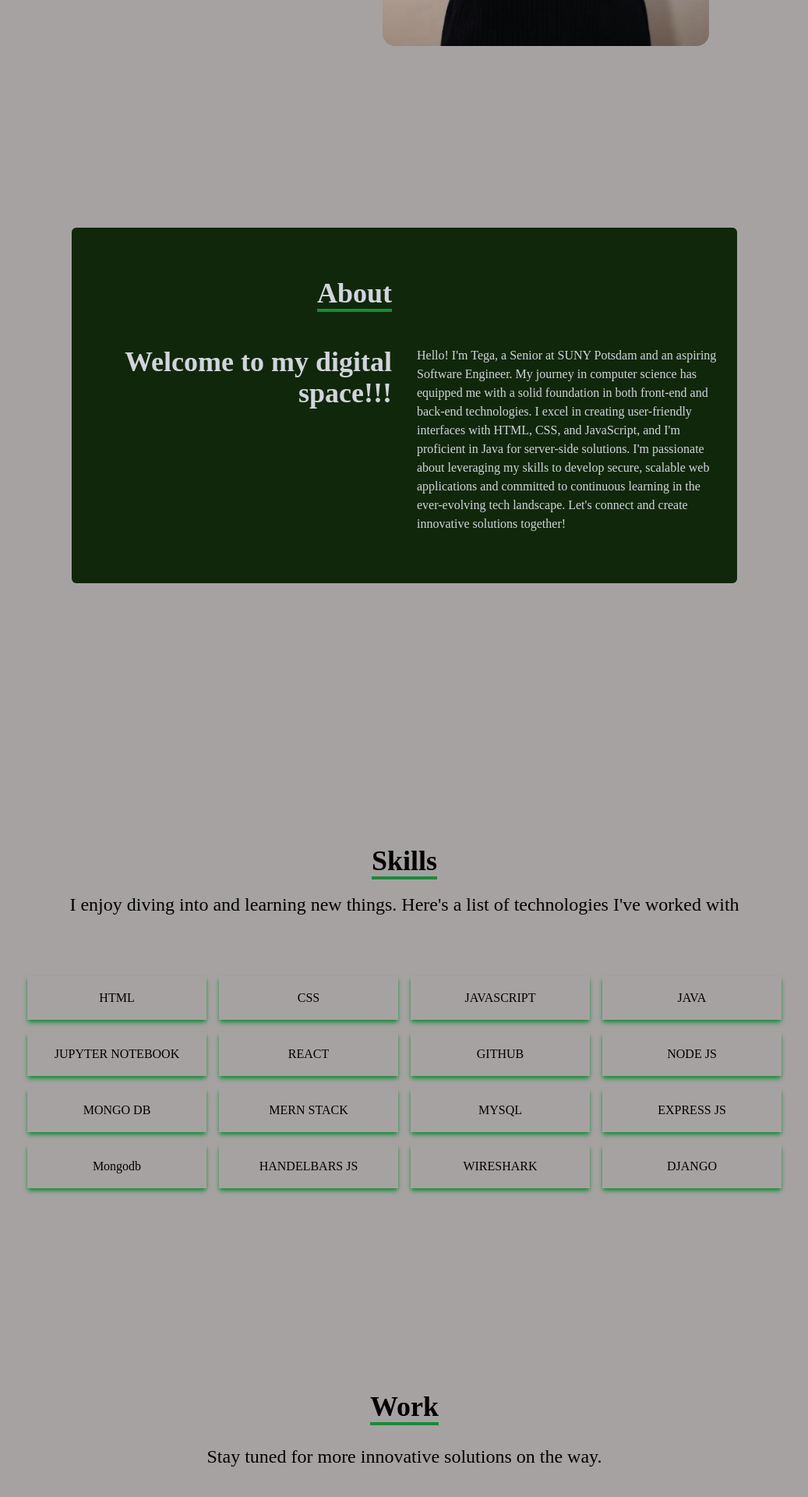
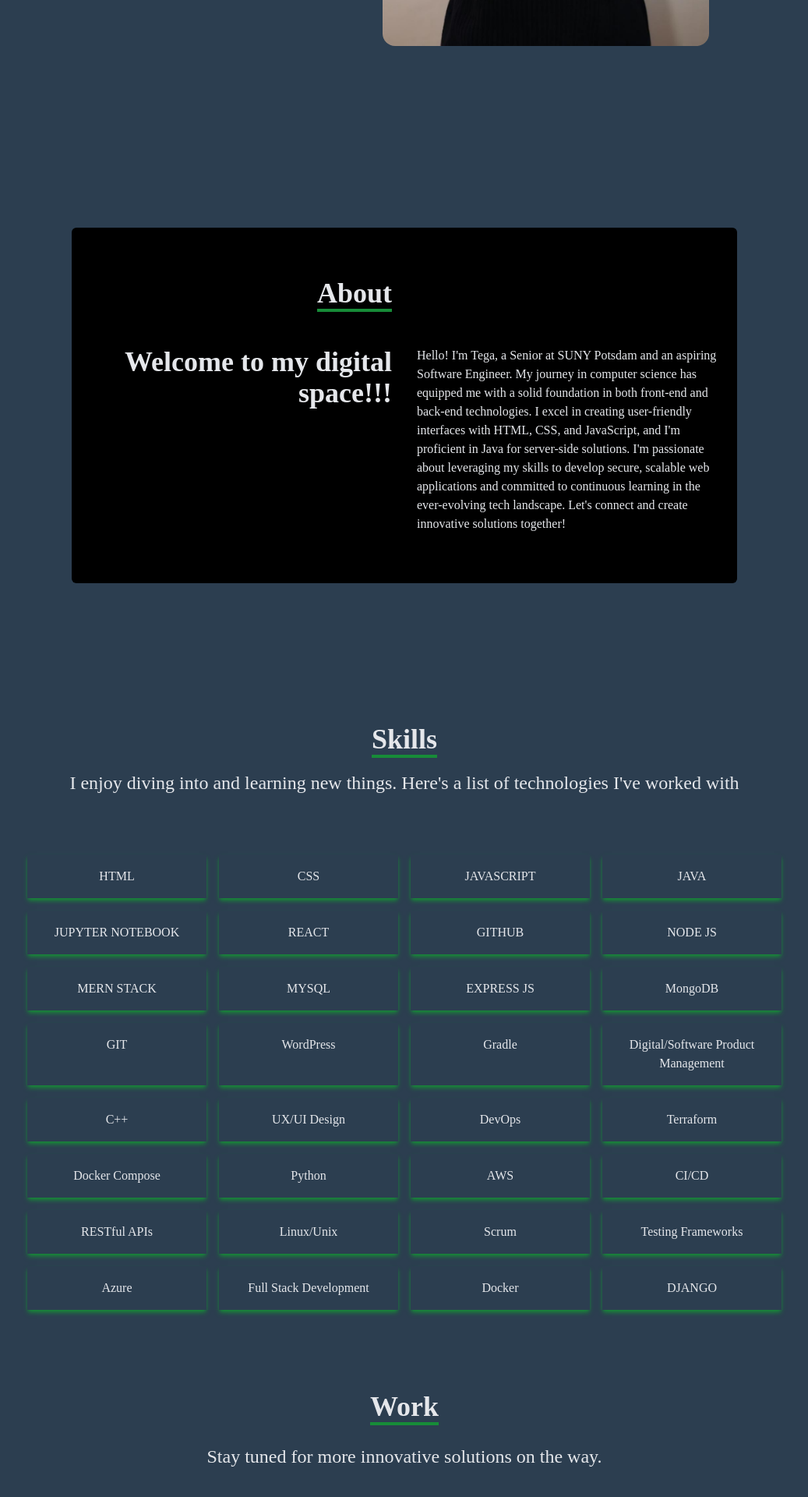
Before and after one commit to tegaomare/react-personal-portfolio, a React (Create React App) app: page / in a window 1280 px wide. Shown: the part 680-2600 px from the top of the page at 78% size, without its empty margins (121-1158 px from the left). Built offline with nearby package versions, Linux system fonts and the light colour scheme.

Commit message:
made a major webpage design change(bg-color, text-color), added more skills to the skill sections

```diff
--- a/src/components/About.jsx
+++ b/src/components/About.jsx
@@ -5,10 +5,10 @@ const About = () => {
     <div
       name="about"
       id="about"
-      className="w-full h-screen bg-[#A6A2A2] text-gray-300"
+      className="w-full h-screen bg-[#2C3E50] text-gray-200"
     >
       <div className="flex flex-col justify-center items-center w-full h-full">
-        <div className=" py-16 rounded-md bg-[#11270B] flex flex-col justify-center items-center w-4/6">
+        <div className=" py-16 rounded-md bg-[#000000] flex flex-col justify-center items-center w-4/6">
           <div className="max-w-[1000px] w-full grid grid-cols-2 gap-8 mb-4">
             <div className="sm:text-right pb-8 pl-4">
               <p className="text-4xl font-bold inline border-b-4 border-[#178C38]">
--- a/src/components/Contact.jsx
+++ b/src/components/Contact.jsx
@@ -23,10 +23,10 @@ const Contact = () => {
     };
 
     return (
-        <div name='contact' className='w-full h-screen bg-[#A6A2A2] flex justify-center items-center p-4'>
+        <div name='contact' className='w-full h-screen bg-[#2C3E50] flex justify-center items-center p-4'>
             <form className='flex flex-col max-w-[600px] w-full' onSubmit={sendEmail}>
                 <div className='pb-8 flex flex-col justify-center w-full h-full items-center'>
-                    <p className='text-4xl font-bold inline border-b-4 border-[#178C38] text-black-500'>Please Contact Me</p>
+                    <p className='text-4xl font-bold inline border-b-4 border-[#178C38] text-gray-200'>Please Contact Me</p>
                 </div>
                 <input type="text" name="from_name" placeholder="Your Name" required className="my-4 p-2" />
                 <input type="email" name="from_email" placeholder="Your Email" required className="my-4 p-2" />
--- a/src/components/Footer.jsx
+++ b/src/components/Footer.jsx
@@ -2,10 +2,10 @@ import React from "react";
 import img2 from "../assets/cool.png"
 export default function Footer() {
     return (
-      <footer className="w-100 mt-auto bg-secondary p-4 bg-[#11270B]">
+      <footer className="w-100 mt-auto  p-4 bg-[#000000]">
         <div className="container px-5 py-5 mx-auto text-center">
           <div className="message-container">
-            <h4 className="message text-gray-300">
+            <h4 className="message text-gray-200">
               Thank you.{" "}
               <span
                 className="emoji"
--- a/src/components/Home.jsx
+++ b/src/components/Home.jsx
@@ -7,14 +7,14 @@ const Home = () => {
   return (
     <div
     name="home"
-    className="h-screen w-full bg-[#A6A2A2]"
+    className="h-screen w-full bg-[#2C3E50]"
   >
     <div className="max-w-screen-lg mx-auto flex flex-col items-center justify-center h-full px-4 md:flex-row">
       <div className="flex flex-col justify-center h-full">
-        <h2 className="text-4xl sm:text-7xl font-bold text-[#11270B]">
+        <h2 className="text-4xl sm:text-7xl font-bold text-gray-200">
          Software Engineer
         </h2>
-        <p className="text-black-500 py-4 max-w-md">
+        <p className="text-gray-200 py-4 max-w-md">
         I completed a full stack web developer bootcamp from may 2023 - august 2023. I am proficient with web application using platforms such as React, Tailwind, Node.js, Express.js and Mongodb
         </p>
         <div>
--- a/src/components/Navbar.jsx
+++ b/src/components/Navbar.jsx
@@ -9,7 +9,7 @@ const Navbar = () => {
   const handleClick = () => setNav(!nav);
 
   return (
-    <div className='fixed w-full h-[80px] flex justify-between items-center px-4 bg-[#11270B] text-gray-300'>
+    <div className='fixed w-full h-[80px] flex justify-between items-center px-4 bg-[#000000] text-gray-200'>
       <div>
         <h1 className='font-thin text-2xl italic font-serif'>Oghenetega Omarejedje</h1>
       </div>
--- a/src/components/Skills.jsx
+++ b/src/components/Skills.jsx
@@ -2,7 +2,7 @@ import React from 'react';
 
 const Skills = () => {
   return (
-    <div name='skills' className='w-full h-screen bg-[#A6A2A2] text-black-500'>
+    <div name='skills' className='w-full h-screen bg-[#2C3E50] text-gray-200'>
       {/* Container */}
       <div className='max-w-[1000px] mx-auto p-4 flex flex-col justify-center w-full h-full'>
           <div className=' w-full flex justify-center items-center flex-col mb-7'>
@@ -36,9 +36,6 @@ const Skills = () => {
                   <p className='my-4'>NODE JS</p>
               </div>
               <div className='shadow-md shadow-[#178C38] hover:scale-110 duration-500'>
-                  <p className='my-4'>MONGO DB</p>
-              </div>
-              <div className='shadow-md shadow-[#178C38] hover:scale-110 duration-500'>
                   <p className='my-4'>MERN STACK</p>
               </div>
               <div className='shadow-md shadow-[#178C38] hover:scale-110 duration-500'>
@@ -48,17 +45,69 @@ const Skills = () => {
                   <p className='my-4'>EXPRESS JS</p>
               </div>
               <div className='shadow-md shadow-[#178C38] hover:scale-110 duration-500'>
-                  <p className='my-4'>Mongodb</p>
+                  <p className='my-4'>MongoDB</p>
               </div>
               <div className='shadow-md shadow-[#178C38] hover:scale-110 duration-500'>
-                  <p className='my-4'>HANDELBARS JS</p>
+                  <p className='my-4'>GIT</p>
               </div>
               <div className='shadow-md shadow-[#178C38] hover:scale-110 duration-500'>
-                  <p className='my-4'>WIRESHARK</p>
+                  <p className='my-4'>WordPress</p>
+              </div>
+              <div className='shadow-md shadow-[#178C38] hover:scale-110 duration-500'>
+                  <p className='my-4'>Gradle</p>
+              </div>
+              <div className='shadow-md shadow-[#178C38] hover:scale-110 duration-500'>
+                  <p className='my-4'>Digital/Software Product Management</p>
+              </div>
+              <div className='shadow-md shadow-[#178C38] hover:scale-110 duration-500'>
+                  <p className='my-4'>C++</p>
+              </div>
+              <div className='shadow-md shadow-[#178C38] hover:scale-110 duration-500'>
+                  <p className='my-4'>UX/UI Design</p>
+              </div>
+              <div className='shadow-md shadow-[#178C38] hover:scale-110 duration-500'>
+                  <p className='my-4'>DevOps</p>
+              </div>
+              <div className='shadow-md shadow-[#178C38] hover:scale-110 duration-500'>
+                  <p className='my-4'>Terraform</p>
+              </div>
+              <div className='shadow-md shadow-[#178C38] hover:scale-110 duration-500'>
+                  <p className='my-4'>Docker Compose</p>
+              </div>
+              <div className='shadow-md shadow-[#178C38] hover:scale-110 duration-500'>
+                  <p className='my-4'>Python</p>
+              </div>
+              <div className='shadow-md shadow-[#178C38] hover:scale-110 duration-500'>
+                  <p className='my-4'>AWS</p>
+              </div>
+              <div className='shadow-md shadow-[#178C38] hover:scale-110 duration-500'>
+                  <p className='my-4'>CI/CD</p>
+              </div>
+              <div className='shadow-md shadow-[#178C38] hover:scale-110 duration-500'>
+                  <p className='my-4'>RESTful APIs</p>
+              </div>
+              <div className='shadow-md shadow-[#178C38] hover:scale-110 duration-500'>
+                  <p className='my-4'>Linux/Unix</p>
+              </div>
+              <div className='shadow-md shadow-[#178C38] hover:scale-110 duration-500'>
+                  <p className='my-4'>Scrum</p>
+              </div>
+              <div className='shadow-md shadow-[#178C38] hover:scale-110 duration-500'>
+                  <p className='my-4'>Testing Frameworks</p>
+              </div>
+              <div className='shadow-md shadow-[#178C38] hover:scale-110 duration-500'>
+                  <p className='my-4'>Azure</p>
+              </div>
+              <div className='shadow-md shadow-[#178C38] hover:scale-110 duration-500'>
+                  <p className='my-4'>Full Stack Development</p>
+              </div>
+              <div className='shadow-md shadow-[#178C38] hover:scale-110 duration-500'>
+                  <p className='my-4'>Docker</p>
               </div>
               <div className='shadow-md shadow-[#178C38] hover:scale-110 duration-500'>
                   <p className='my-4'>DJANGO</p>
               </div>
+
           </div>
       </div>
     </div>
--- a/src/components/Works.jsx
+++ b/src/components/Works.jsx
@@ -8,18 +8,18 @@ const ApplicationItem = ({ code,title, description,  codeLink, GitHubLink }) =>
   >
     {/* Hover Effects */}
     <div className=' opacity-0 group-hover:opacity-100 flex justify-center items-center flex-col '>
-      <span className=' text-lg font-bold text-black-500 tracking-wider'>
+      <span className=' text-lg font-bold text-gray-200 tracking-wider'>
         {title}
       </span>
       <p className='text-center'>{description}</p>
       <div className='pt-8 text-center'>
         <a href={codeLink}>
-          <button className='text-center rounded-lg px-4 py-3 m-2 bg-[#178C38] text-black-500 font-bold text-lg'>
+          <button className='text-center rounded-lg px-4 py-3 m-2 bg-[#2C3E50] text-gray-200 font-bold text-lg'>
           Show Webpage
           </button>
         </a>
         <a href={GitHubLink}>
-          <button className='text-center rounded-lg px-4 py-3 m-2 bg-[#178C38] text-black-500 font-bold text-lg'>
+          <button className='text-center rounded-lg px-4 py-3 m-2 bg-[#2C3E50] text-gray-200 font-bold text-lg'>
           GitHub
           </button>
         </a>
@@ -30,10 +30,10 @@ const ApplicationItem = ({ code,title, description,  codeLink, GitHubLink }) =>
 
 const Works = () => {
   return (
-    <div name='work' className='w-full md:h-screen text-black-500 bg-[#A6A2A2]'>
+    <div name='work' className='w-full md:h-screen text-gray-200 bg-[#2C3E50]'>
       <div className='max-w-[1000px] mx-auto p-4 flex flex-col justify-center w-full h-full'>
         <div className='pb-8 w-full flex justify-center items-center flex-col'>
-          <p className='text-4xl font-bold inline border-b-4 text-black-500 border-[#178C38]'>
+          <p className='text-4xl font-bold inline border-b-4 text-gary-200 border-[#178C38]'>
             Work
           </p>
           <p className='py-6 text-2xl'> Stay tuned for more innovative solutions on the way.</p>
--- a/src/index.css
+++ b/src/index.css
@@ -20,8 +20,8 @@
 .content-div:hover {
   background-image: linear-gradient(
     to right,
-    hsla(0, 0%, 64%, 1),
-    hsla(0, 0%, 64%, 1)
+    hsla(0, 0%, 0%, 1),
+    /* Black */ hsla(0, 0%, 0%, 1) /* Black */
   ) !important;
 }
 .container {
```
